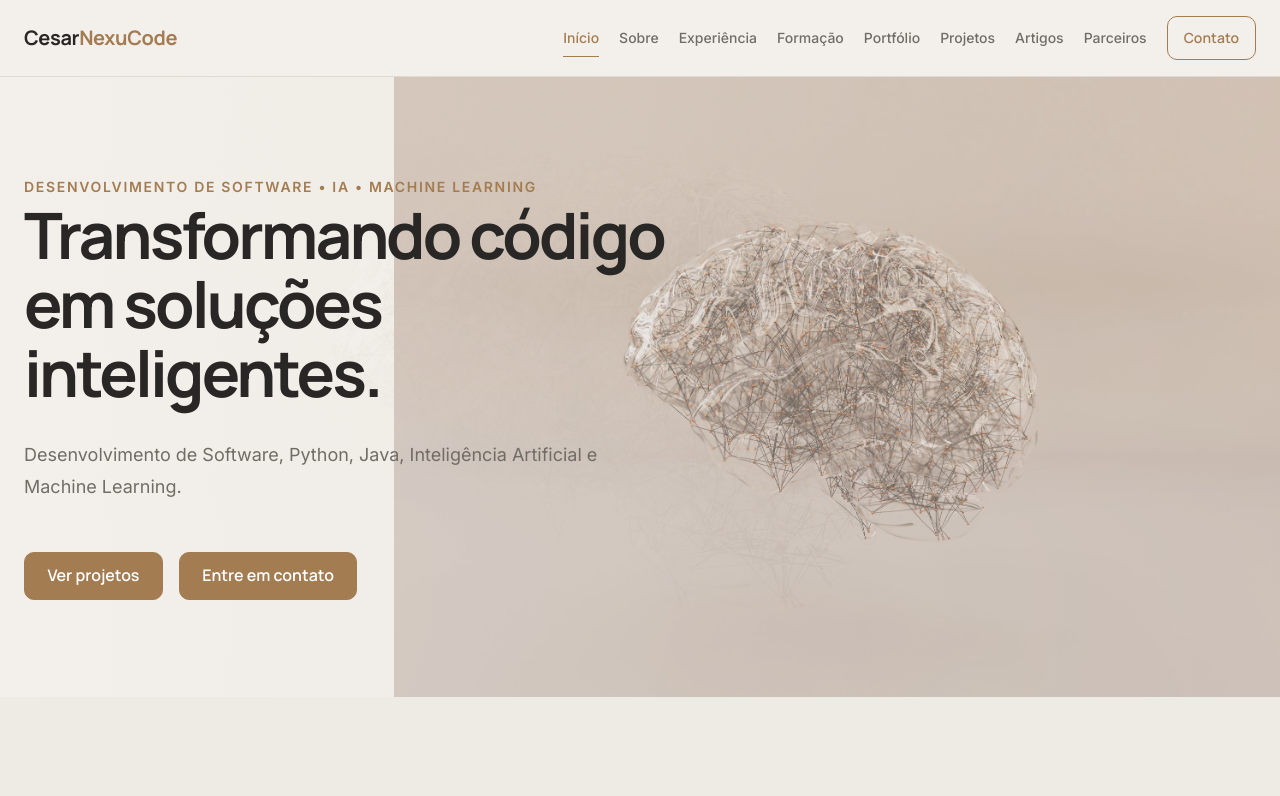
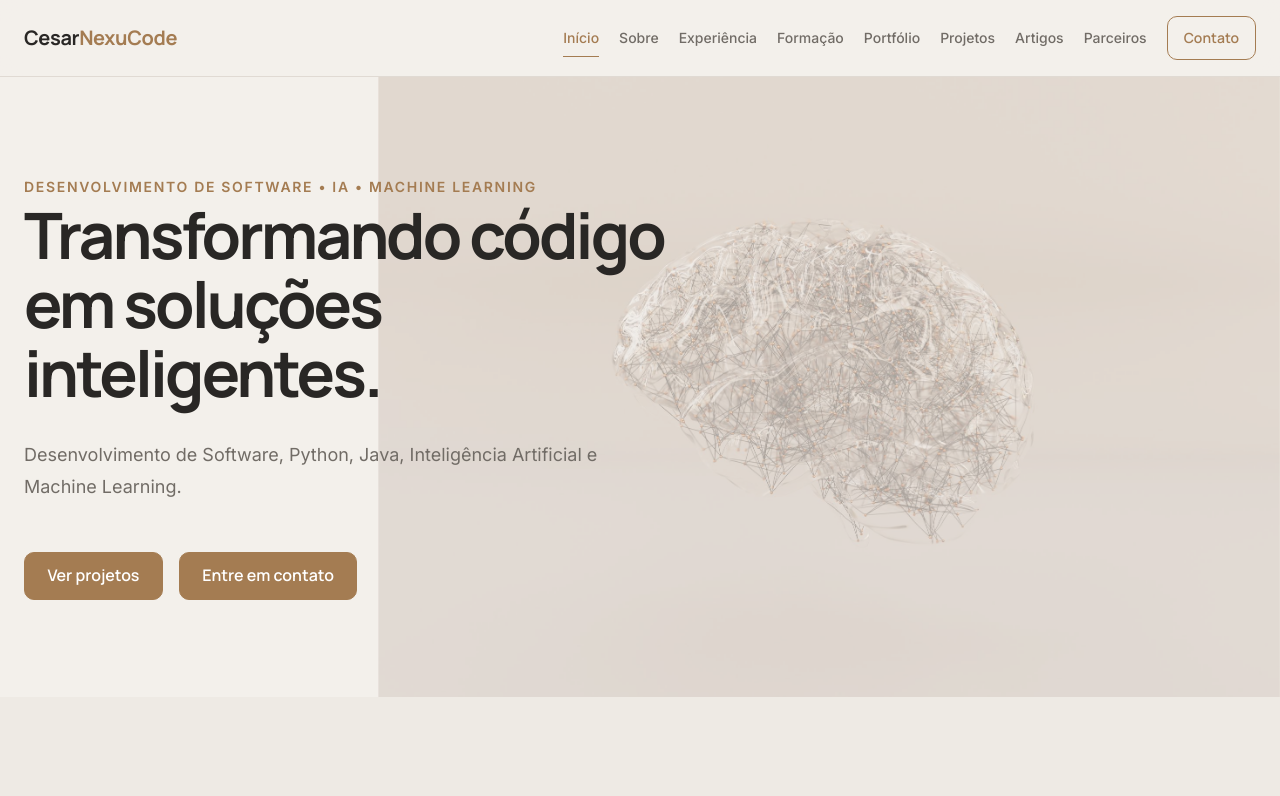
Before and after one commit to Cesarleitor/CesarNexuCode, a React app in the folder frontend/: page /CesarNexuCode/ in a window 1280 px wide. Shown: the top 796 px of the page. Built offline with nearby package versions, Linux system fonts and the light colour scheme; the HTML template or start-up script is replaced by a standard one.

Commit message:
style(home): restore brain transparency and pulse animation

```diff
--- a/frontend/src/pages/Home/Home.css
+++ b/frontend/src/pages/Home/Home.css
@@ -16,9 +16,6 @@
   overflow: hidden;
   isolation: isolate;
   background-color: var(--color-bg-primary);
-  background-image: url('../../assets/banner01.jpg');
-  background-position: center;
-  background-size: cover;
 }
 
 .hero::before {
@@ -111,10 +108,15 @@
   position: absolute;
   z-index: -1;
   inset: 0;
+
   background-position: center right;
   background-repeat: no-repeat;
   background-size: contain;
-  opacity: 0.65;
+
+  opacity: 0.35;
+  transform-origin: center right;
+  animation: brain-pulse 5s ease-in-out infinite;
+
   pointer-events: none;
 }
 
@@ -464,6 +466,19 @@
   }
 }
 
+@keyframes brain-pulse {
+  0%,
+  100% {
+    opacity: 0.25;
+    transform: scale(1);
+  }
+
+  50% {
+    opacity: 0.45;
+    transform: scale(1.025);
+  }
+}
+
 /* -----------------------------------------
    8. TABLETS
    ----------------------------------------- */
@@ -483,9 +498,8 @@
     max-width: 600px;
   }
 
-  .hero__brain {
+   .hero__brain {
     background-position: center;
-    opacity: 0.45;
   }
 
   .focus-grid,
```
